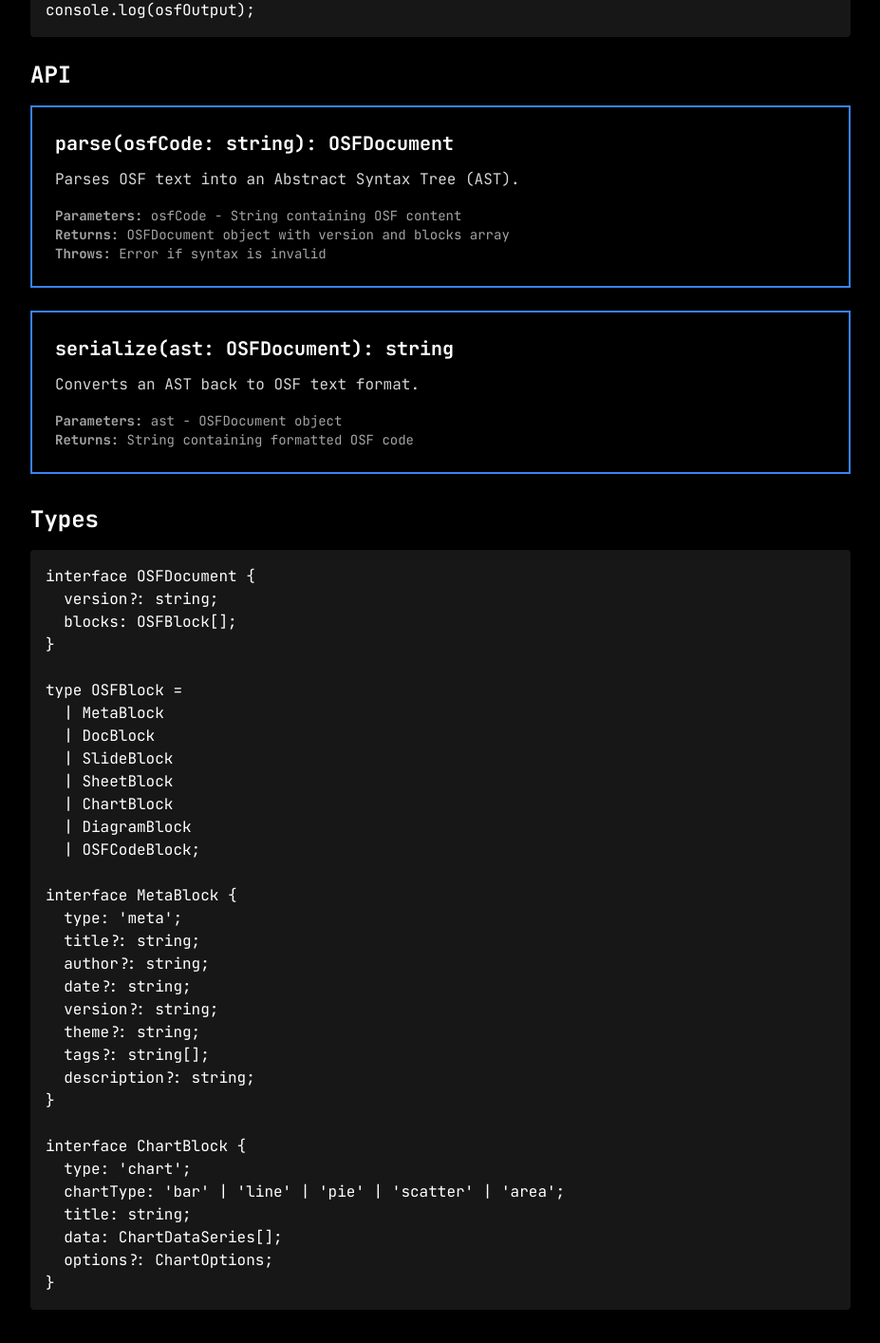
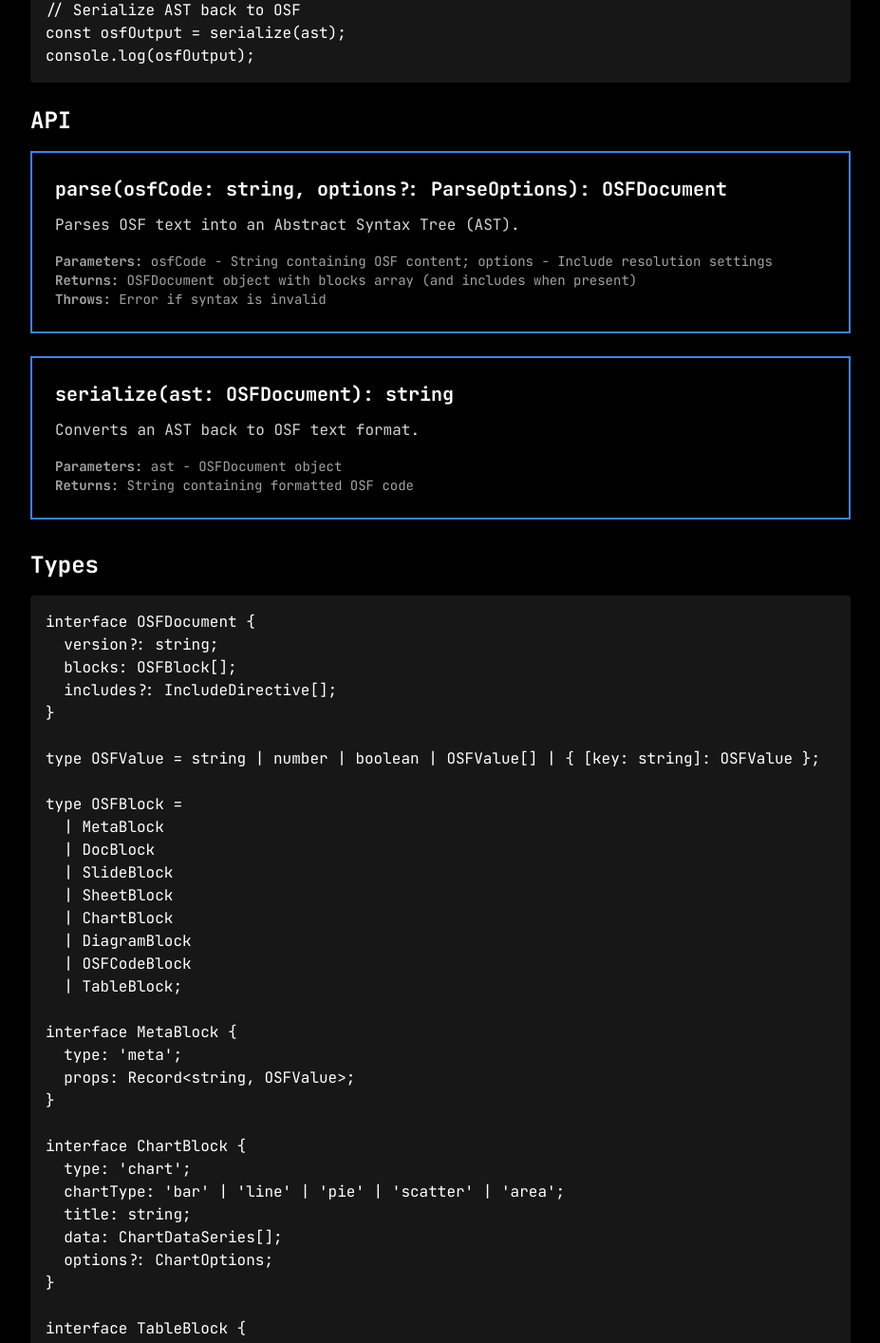
Before and after one commit to OmniScriptOSF/omniscriptosf.github.io, a Next.js app: page /docs/api-reference in a window 1280 px wide. Shown: the part 895-2309 px from the top of the page at 95% size, without its empty margins (176-1103 px from the left). Built offline with nearby package versions, Linux system fonts and the light colour scheme.

Commit message:
feat: refresh docs and lint config for v1.3

```diff
--- a/app/docs/api-reference/page.tsx
+++ b/app/docs/api-reference/page.tsx
@@ -41,12 +41,14 @@ npm install omniscript-parser
 // Parse OSF to AST
 const osfCode = \`
 @meta { title: "My Document"; }
-@doc { content: "# Hello World"; }
+@doc {
+  # Hello World
+}
 \`;
 
 const ast = parse(osfCode);
 console.log(ast);
-// Output: { version: "1.0", blocks: [...] }
+// Output: { blocks: [...] }
 
 // Serialize AST back to OSF
 const osfOutput = serialize(ast);
@@ -56,15 +58,15 @@ console.log(osfOutput);`}
             <h3 className="text-2xl font-bold mb-4">API</h3>
 
             <div className="mb-6 border-2 border-blue-500 p-6">
-              <h4 className="font-bold text-xl mb-3">parse(osfCode: string): OSFDocument</h4>
+              <h4 className="font-bold text-xl mb-3">parse(osfCode: string, options?: ParseOptions): OSFDocument</h4>
               <p className="text-gray-300 mb-4">
                 Parses OSF text into an Abstract Syntax Tree (AST).
               </p>
               <p className="text-sm text-gray-400">
-                <strong>Parameters:</strong> osfCode - String containing OSF content
+                <strong>Parameters:</strong> osfCode - String containing OSF content; options - Include resolution settings
               </p>
               <p className="text-sm text-gray-400">
-                <strong>Returns:</strong> OSFDocument object with version and blocks array
+                <strong>Returns:</strong> OSFDocument object with blocks array (and includes when present)
               </p>
               <p className="text-sm text-gray-400">
                 <strong>Throws:</strong> Error if syntax is invalid
@@ -89,7 +91,10 @@ console.log(osfOutput);`}
 {`interface OSFDocument {
   version?: string;
   blocks: OSFBlock[];
+  includes?: IncludeDirective[];
 }
+
+type OSFValue = string | number | boolean | OSFValue[] | { [key: string]: OSFValue };
 
 type OSFBlock =
   | MetaBlock
@@ -98,17 +103,12 @@ type OSFBlock =
   | SheetBlock
   | ChartBlock
   | DiagramBlock
-  | OSFCodeBlock;
+  | OSFCodeBlock
+  | TableBlock;
 
 interface MetaBlock {
   type: 'meta';
-  title?: string;
-  author?: string;
-  date?: string;
-  version?: string;
-  theme?: string;
-  tags?: string[];
-  description?: string;
+  props: Record<string, OSFValue>;
 }
 
 interface ChartBlock {
@@ -117,6 +117,21 @@ interface ChartBlock {
   title: string;
   data: ChartDataSeries[];
   options?: ChartOptions;
+}
+
+interface TableBlock {
+  type: 'table';
+  caption?: string;
+  style?: 'bordered' | 'striped' | 'minimal';
+  alignment?: ('left' | 'center' | 'right')[];
+  headers: string[];
+  rows: { cells: { text: string }[] }[];
+}
+
+interface IncludeDirective {
+  type: 'include';
+  path: string;
+  resolved?: OSFDocument;
 }`}
             </pre>
           </section>
@@ -191,6 +206,8 @@ fs.writeFileSync('output.xlsx', result.buffer);`}
   orientation?: 'portrait' | 'landscape';
   fontSize?: number;
   fontFamily?: string;
+  timeoutMs?: number;       // PDF rendering timeout (ms)
+  puppeteerArgs?: string[]; // Custom Puppeteer launch args
 }`}
             </pre>
 
--- a/package.json
+++ b/package.json
@@ -19,6 +19,7 @@
     "react-dom": "^19.2.3"
   },
   "devDependencies": {
+    "@eslint/eslintrc": "^3.3.0",
     "@types/node": "24.8.1",
     "@types/react": "19.2.2",
     "@types/react-dom": "19.2.2",
```
Also changed, not shown: eslint.config.mjs (+16 -13 lines), 1 other file (tests, documents, lock files or other folders).
